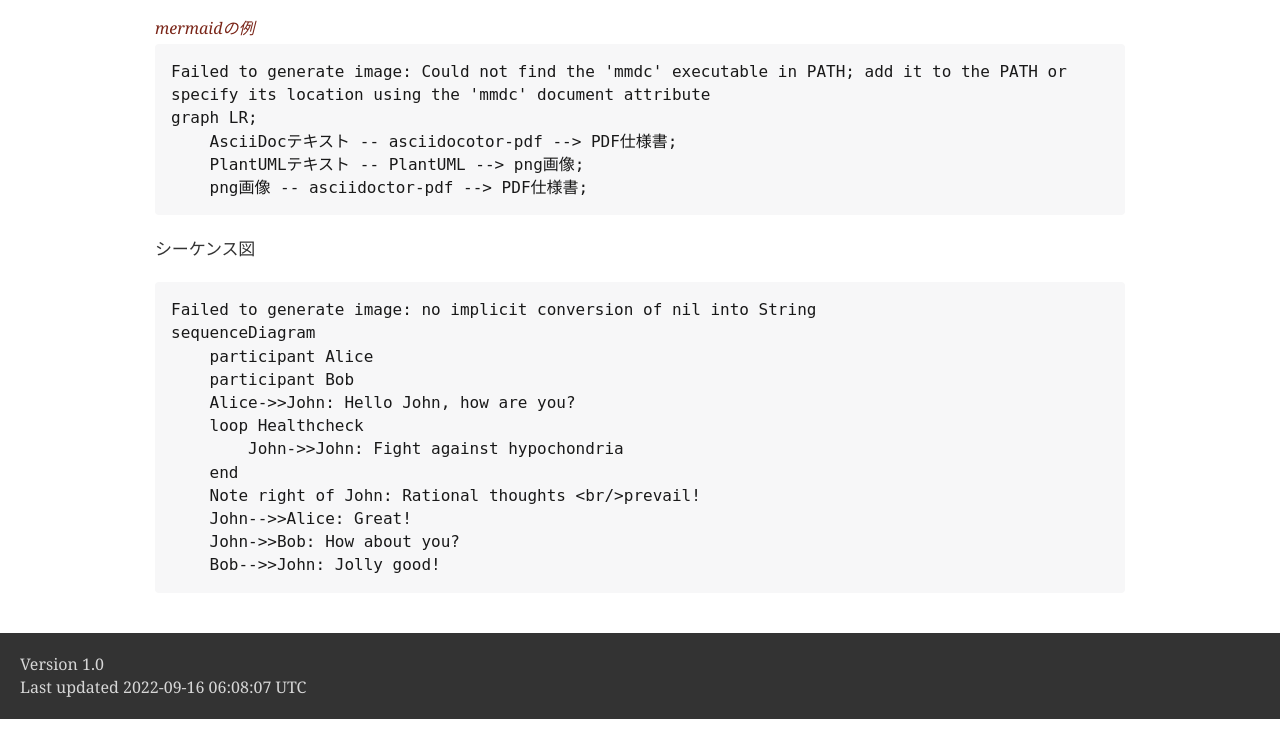
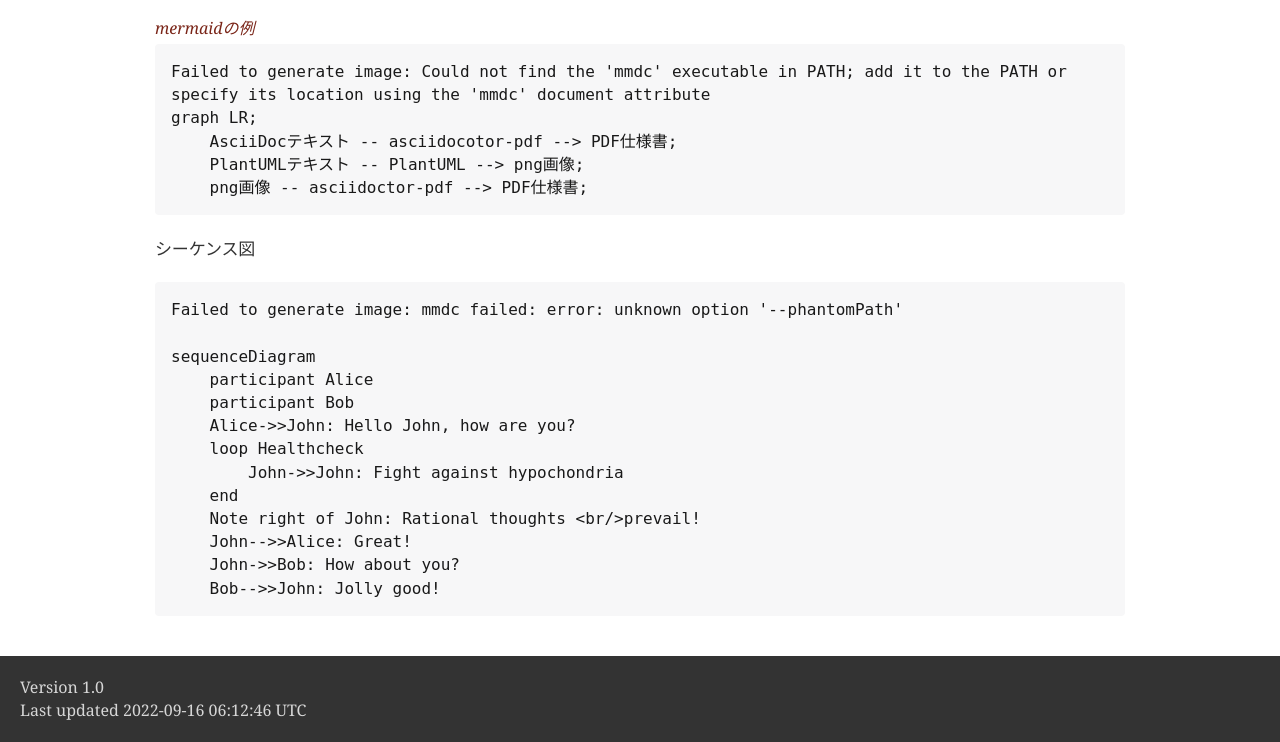
Before and after one commit to rhiroe/asciidoc_mermaid, a plain HTML site: page index.html in a window 1280 px wide. Shown: the part 361-1103 px from the top of the page. Before the commit the page ends 1080 px from the top, so only its background shows below. Drawn offline with nearby package versions, Linux system fonts and the light colour scheme; a web font is replaced by a local one.

Commit message:
deploy: 21ae0861a56d06743cbe251bb8110c5d00466848

```diff
--- a/index.html
+++ b/index.html
@@ -475,7 +475,8 @@
 </div>
 <div class="listingblock">
 <div class="content">
-<pre>Failed to generate image: no implicit conversion of nil into String
+<pre>Failed to generate image: mmdc failed: error: unknown option '--phantomPath'
+
 sequenceDiagram
     participant Alice
     participant Bob
@@ -495,7 +496,7 @@
 <div id="footer">
 <div id="footer-text">
 Version 1.0<br>
-Last updated 2022-09-16 06:08:07 UTC
+Last updated 2022-09-16 06:12:46 UTC
 </div>
 </div>
 </body>
```
